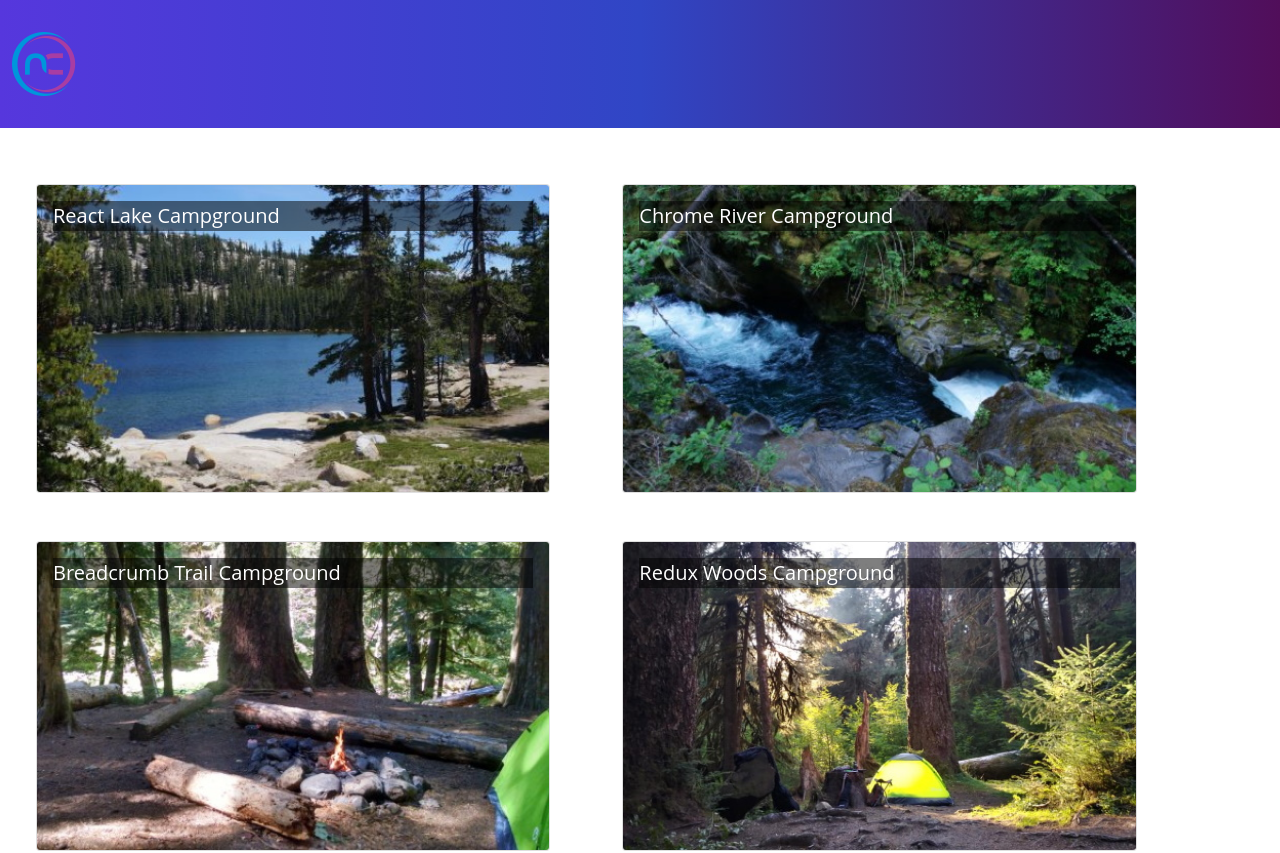
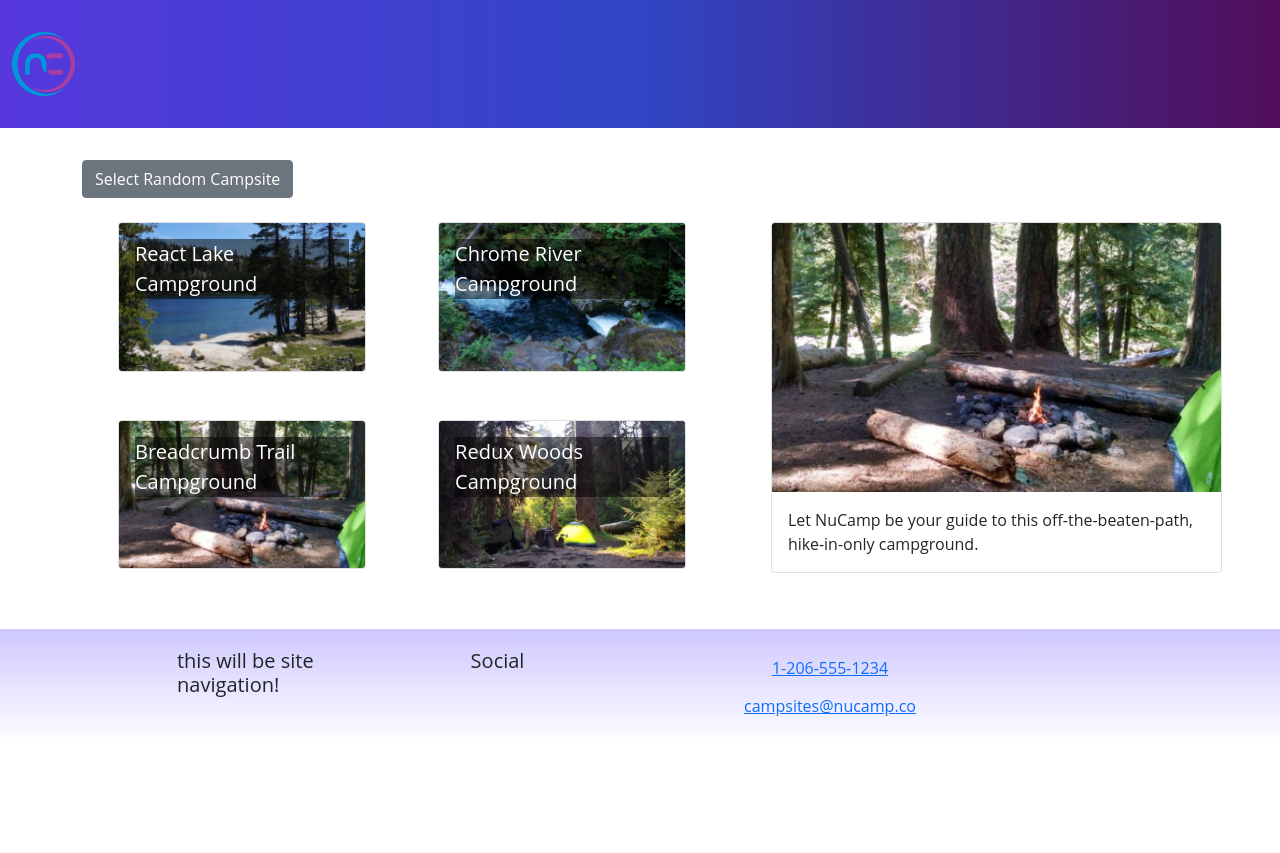
Before and after one commit to nguyenth21/nucampsite_react, a React (Create React App) app: page / in a window 1280 px wide. Shown: the top 853 px of the page. After the commit the page ends 800 px from the top, so only its background shows below. Built offline with nearby package versions, Linux system fonts and the light colour scheme; the HTML template or start-up script is replaced by a standard one.

Commit message:
CampsitesDirectoryPage and CampsiteDetail

```diff
--- a/src/App.js
+++ b/src/App.js
@@ -1,15 +1,14 @@
 //import React from 'react';
 import Header from './components/Header.js';
-import CampsitesList from './features/campsites/CampsitesList.js';
-import { CAMPSITES } from './app/shared/CAMPSITES';
 import Footer from './components/Footer';
+import CampsitesDirectoryPage from './pages/CampsitesDirectoryPage';
 import './App.css';
 
 function App() {
     return (
         <div className='App'>
             <Header />
-            <CampsitesList campsite={CAMPSITES[0]} />
+            <CampsitesDirectoryPage />
             <Footer />
         </div>
     );
--- /dev/null
+++ b/src/features/campsites/CampsiteDetail.js
@@ -0,0 +1,20 @@
+import { Card, CardImg, CardText, CardBody, Col, Container, Row } from 'reactstrap';
+import CampsitesList from './CampsitesList';
+import { selectRandomCampsite } from './campsitesSlice';
+
+const CampsiteDetail = ({ campsite }) => {
+    const { image, name, description } = campsite;
+
+    return (
+        <Col md='12' className='m-4'>
+            <Card>
+                <CardImg top src={image} alt={name} />
+                <CardBody>
+                    <CardText>{description}</CardText>
+                </CardBody>
+            </Card>
+        </Col>
+    )
+};
+
+export default CampsiteDetail;
--- /dev/null
+++ b/src/pages/CampsitesDirectoryPage.js
@@ -0,0 +1,31 @@
+import { Container, Row, Col, Button } from 'reactstrap';
+import CampsiteDetail from '../features/campsites/CampsiteDetail';
+import CampsitesList from '../features/campsites/CampsitesList';
+import { selectRandomCampsite } from '../features/campsites/campsitesSlice';
+
+const CampsitesDirectoryPage = () => {
+    let selectedCampsite = selectRandomCampsite();
+
+    const toggleCampsite = () => {
+        selectedCampsite = selectRandomCampsite();
+        console.log(selectedCampsite);
+    };
+
+    return (
+        <Container>
+            <Button onClick={() => toggleCampsite()}>
+                Select Random Campsite
+            </Button>
+            <Row>
+                <Col sm='5' md='7'>
+                    <CampsitesList />
+                </Col>
+                <Col sm='7' md='5'>
+                    <CampsiteDetail campsite={selectedCampsite} />
+                </Col>
+            </Row>
+        </Container>
+    );
+};
+
+export default CampsitesDirectoryPage;
```
